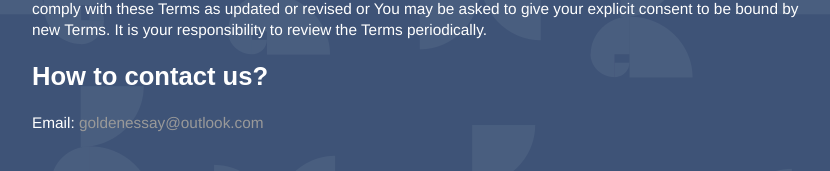
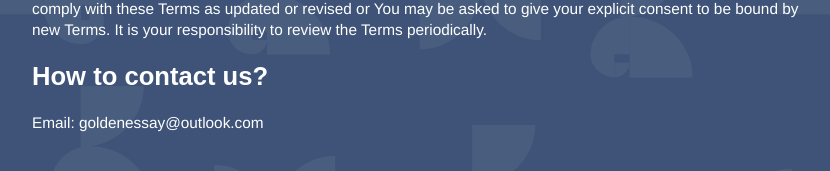
Before and after one commit to GoldenEssay/GoldenEssay.github.io, a Jekyll site: the page built from terms_EN/index.html, in a window 1280 px wide and 900 px high, scrolled down 3828 px. Shown: the part 706-877 px from the top of the window, without its empty margins (224-1054 px from the left). Built offline with Jekyll 4.4.1, drawn with Linux system fonts in a browser that asks for light colours; part of the change alters nothing that is shown.

```diff
--- a/terms_EN/index.html
+++ b/terms_EN/index.html
@@ -228,5 +228,5 @@ title: GoldenEssay
         give your explicit consent to be bound by new Terms. It is your
         responsibility to review the Terms periodically.</p>
         <h2>How to contact us?</h2>
-        <p>Email: <a href="mailto:goldenessay@outlook.com">goldenessay@outlook.com</a></p>
+        <p>Email: goldenessay@outlook.com</p>
     </div>
```
